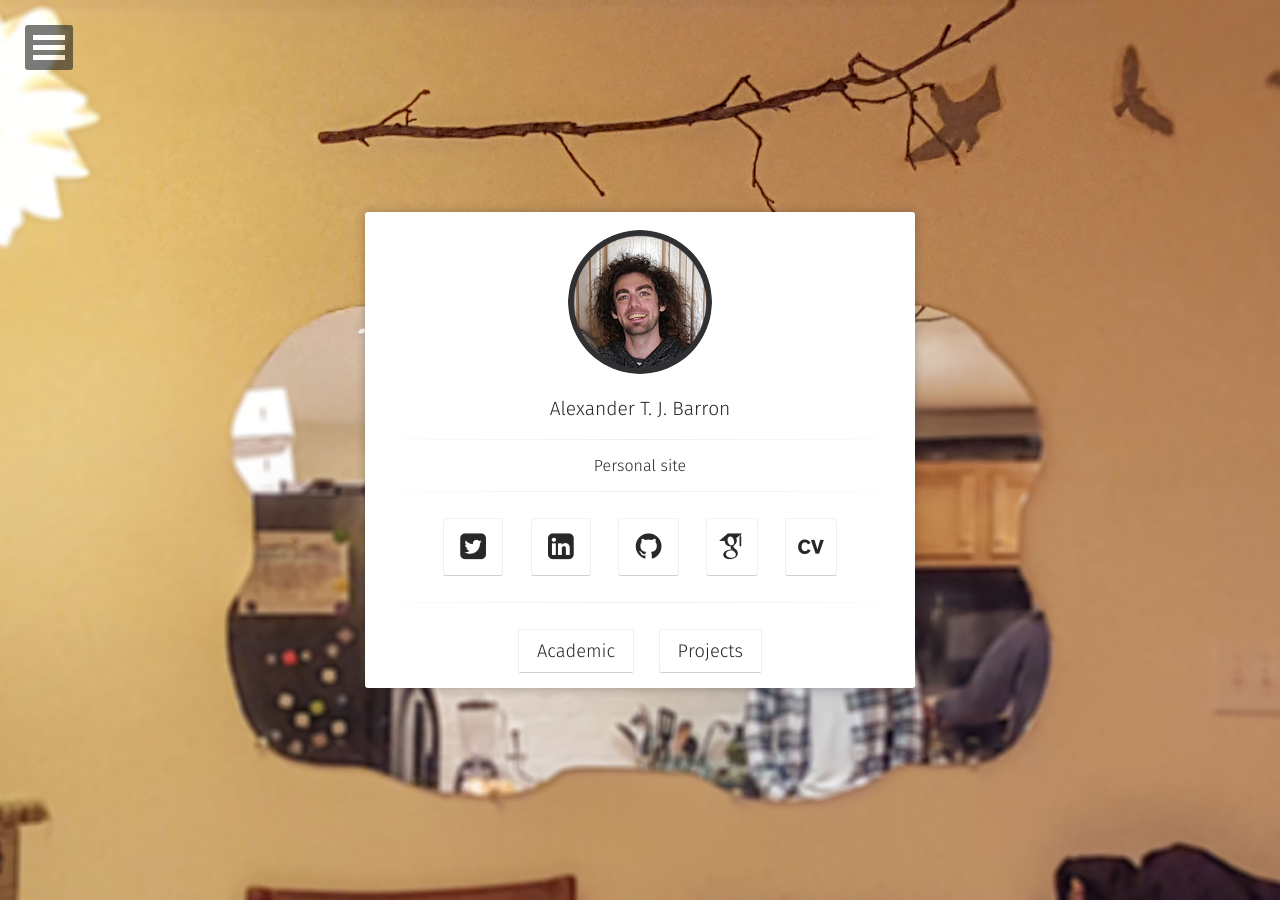
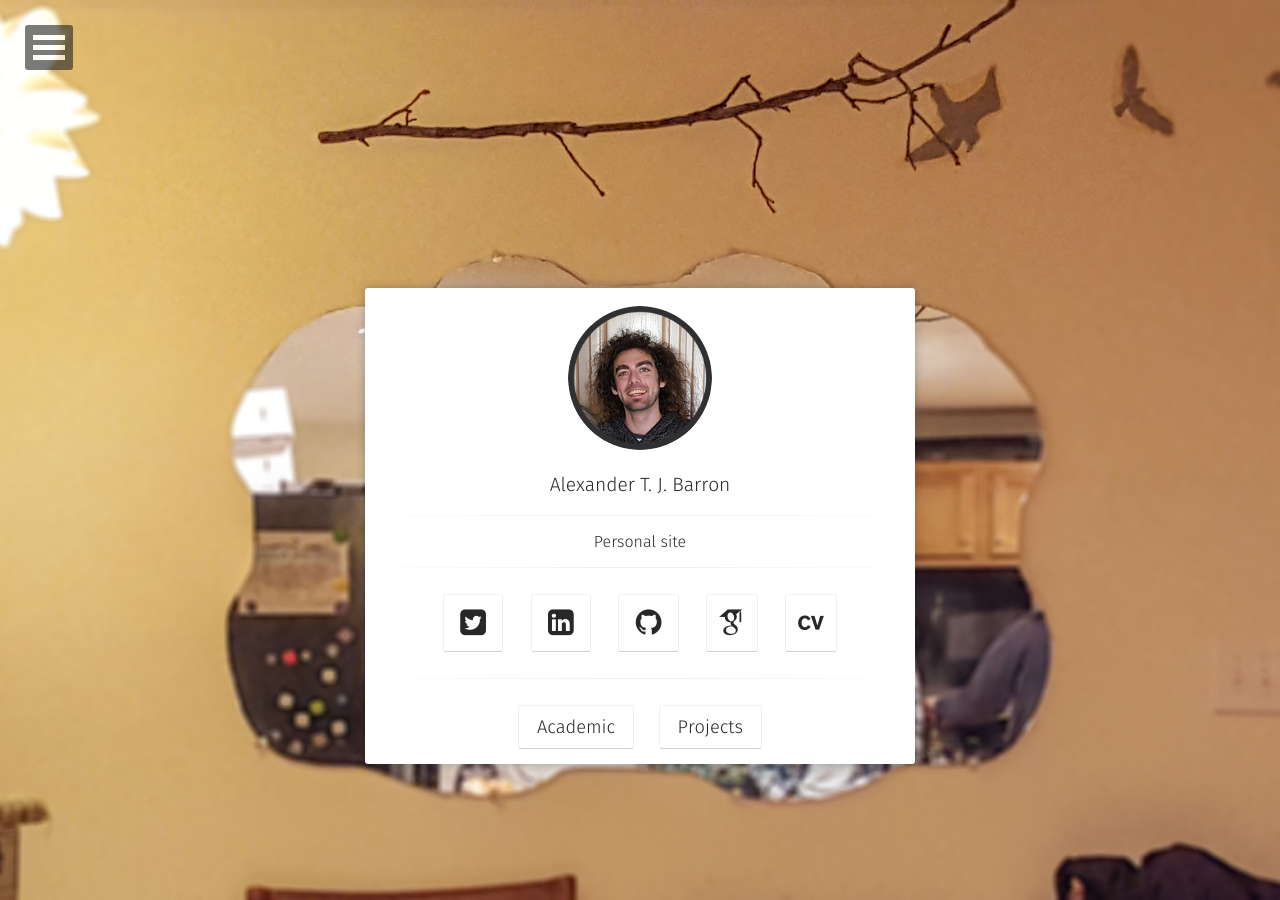
Before and after one commit to CogentMentat/CogentMentat.github.io, a Jekyll site: the page built from index.html, in a window 1280 px wide. Built offline with Jekyll 4.4.1, drawn with Linux system fonts in a browser that asks for light colours; some web fonts are replaced.

Commit message:
Standardize top container margin across page types

```diff
--- a/_sass/site.scss
+++ b/_sass/site.scss
@@ -202,6 +202,16 @@ header .entry-meta {
 	gap: 2rem; /* space between columns */
 }
 
+// Standardize top spacing across layouts to match Academic (desktop/tablet)
+@media #{$notsmall} {
+	.header > .container {
+		margin-top: 9.5rem;
+	}
+	.header > .wrapper {
+		margin-top: 9.5rem; // override base .wrapper's 4rem top margin
+	}
+}
+
 .two-col__col {
 	flex: 1 1 24rem; /* fluid columns; no hard 50% to avoid gap overflow math */
 	min-width: 18rem;
```
